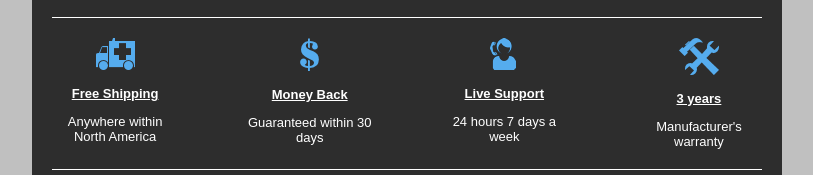
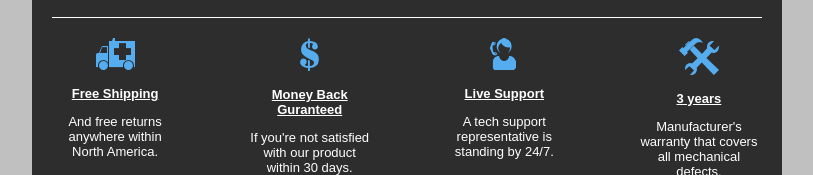
Before and after one commit to danielelisi/iowatch, a plain HTML site: page index.html in a window 1280 px wide. Shown: the part 625-800 px from the top of the page, without its empty margins (233-1046 px from the left). Drawn offline with nearby package versions, Linux system fonts and the light colour scheme.

Commit message:
updated index.html

```diff
--- a/index.html
+++ b/index.html
@@ -86,15 +86,15 @@
 
                     <p>Free Shipping</p>
 
-                    Anywhere within North America
+                    And free returns anywhere within North America.
                 </div>
 
                 <div class="service_div" id="money_back">
                     <img class="icon2" src="img/money_icon.png">
 
-                    <p>Money Back</p>
+                    <p>Money Back Guranteed</p>
 
-                    Guaranteed within 30 days
+                    If you're not satisfied with our product within 30 days.
                 </div>
 
                 <div class="service_div" id="tech_support">
@@ -102,7 +102,7 @@
 
                     <p>Live Support</p>
 
-                    24 hours 7 days a week
+                    A tech support representative is standing by 24/7.
                 </div>
 
                 <div class="service_div" id="warranty">
@@ -110,7 +110,7 @@
 
                     <p>3 years</p>
 
-                    Manufacturer's warranty
+                    Manufacturer's warranty that covers all mechanical defects.
                 </div>
             </div>
 
```
